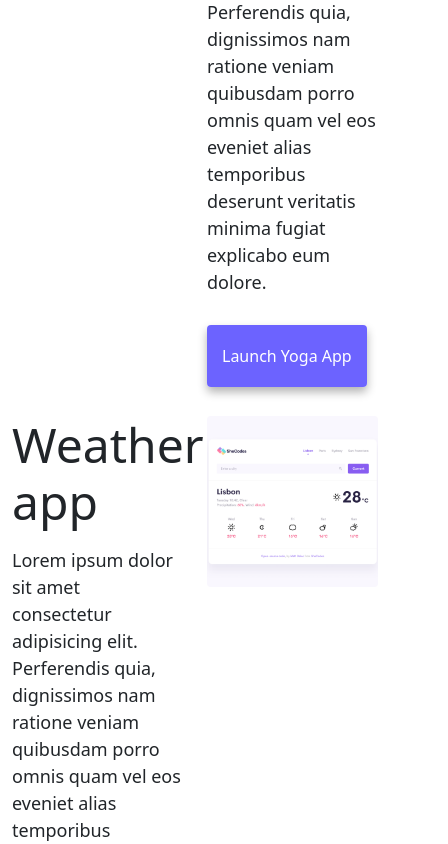
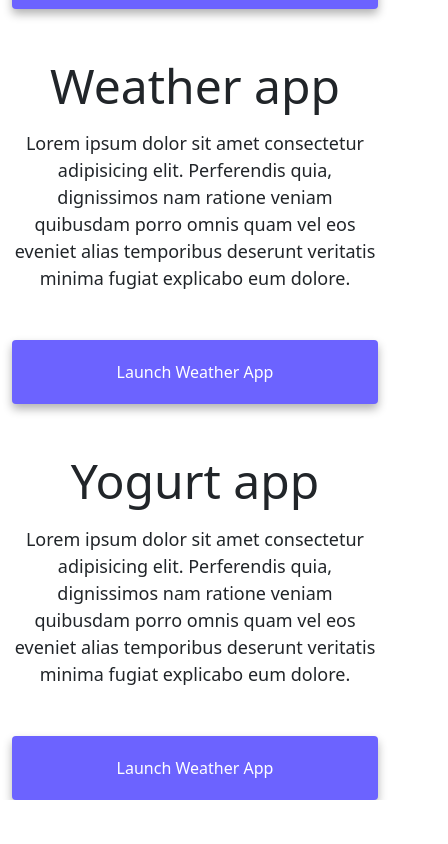
Before and after one commit to BeeMao03/maoResponsive, a website: page index.html in a window 390 px wide. Shown: the part 880-1724 px from the top of the page, 448 px wide, since content can reach past the window. After the commit the page ends 1680 px from the top, so only its background shows below. Drawn offline with nearby package versions, Linux system fonts and the light colour scheme.

Commit message:
Add responsive items

```diff
--- a/index.html
+++ b/index.html
@@ -73,12 +73,14 @@
       <a
         href="about.html#contact"
         class="primary-link"
+        id="btnPage"
         title="Contact me via email!"
         >Contact me</a
       >
       <a
         href="about.html"
         class="secondary-link"
+        id="btnPage"
         title="If you wanna know more about me :)"
         >About me</a
       >
@@ -88,10 +90,10 @@
         <div class="col-6">
           <img
             src="images/yoga.png"
-            class="img-fluid rounded"
+            class="img-fluid rounded d-none d-sm-block"
             alt="Yoga classes" />
         </div>
-        <div class="col-6">
+        <div class="col-12 col-sm-6">
           <h2 class="mb-3">Yoga app</h2>
           <p>
             Lorem ipsum dolor sit amet consectetur adipisicing elit. Perferendis
@@ -100,12 +102,12 @@
             explicabo eum dolore.
           </p>
           <div class="mt-5">
-            <a href="#" class="primary-link">Launch Yoga App</a>
+            <a href="#" class="primary-link" id="btnApp">Launch Yoga App</a>
           </div>
         </div>
       </div>
       <div class="row mt-5">
-        <div class="col-6">
+        <div class="col-12 col-sm-6">
           <h2 class="mb-3">Weather app</h2>
           <p>
             Lorem ipsum dolor sit amet consectetur adipisicing elit. Perferendis
@@ -114,13 +116,13 @@
             explicabo eum dolore.
           </p>
           <div class="mt-5">
-            <a href="#" class="primary-link">Launch Weather App</a>
+            <a href="#" class="primary-link" id="btnApp">Launch Weather App</a>
           </div>
         </div>
         <div class="col-6">
           <img
             src="images/weather.png"
-            class="img-fluid rounded"
+            class="img-fluid rounded d-none d-sm-block"
             alt="Weather application" />
         </div>
       </div>
@@ -128,10 +130,10 @@
         <div class="col-6">
           <img
             src="images/yogurt.png"
-            class="img-fluid rounded"
+            class="img-fluid rounded d-none d-sm-block"
             alt="Yogurt info" />
         </div>
-        <div class="col-6">
+        <div class="col-12 col-sm-6">
           <h2 class="mb-3">Yogurt app</h2>
           <p>
             Lorem ipsum dolor sit amet consectetur adipisicing elit. Perferendis
@@ -140,7 +142,7 @@
             explicabo eum dolore.
           </p>
           <div class="mt-5">
-            <a href="#" class="primary-link">Launch Weather App</a>
+            <a href="#" class="primary-link" id="btnApp">Launch Weather App</a>
           </div>
         </div>
       </div>
--- a/style.css
+++ b/style.css
@@ -86,3 +86,26 @@ p {
 .email-link:hover {
   text-decoration: underline;
 }
+
+@media (max-width: 280px) {
+  #btnPage {
+    text-align: center;
+  }
+}
+
+@media (max-width: 576px) {
+  h1 {
+    font-size: 55px;
+  }
+
+  h2,
+  p {
+    text-align: center;
+  }
+
+  #btnApp {
+    display: block;
+    margin: auto;
+    text-align: center;
+  }
+}
```
Also changed, not shown: about.html (+1 -1 lines).
